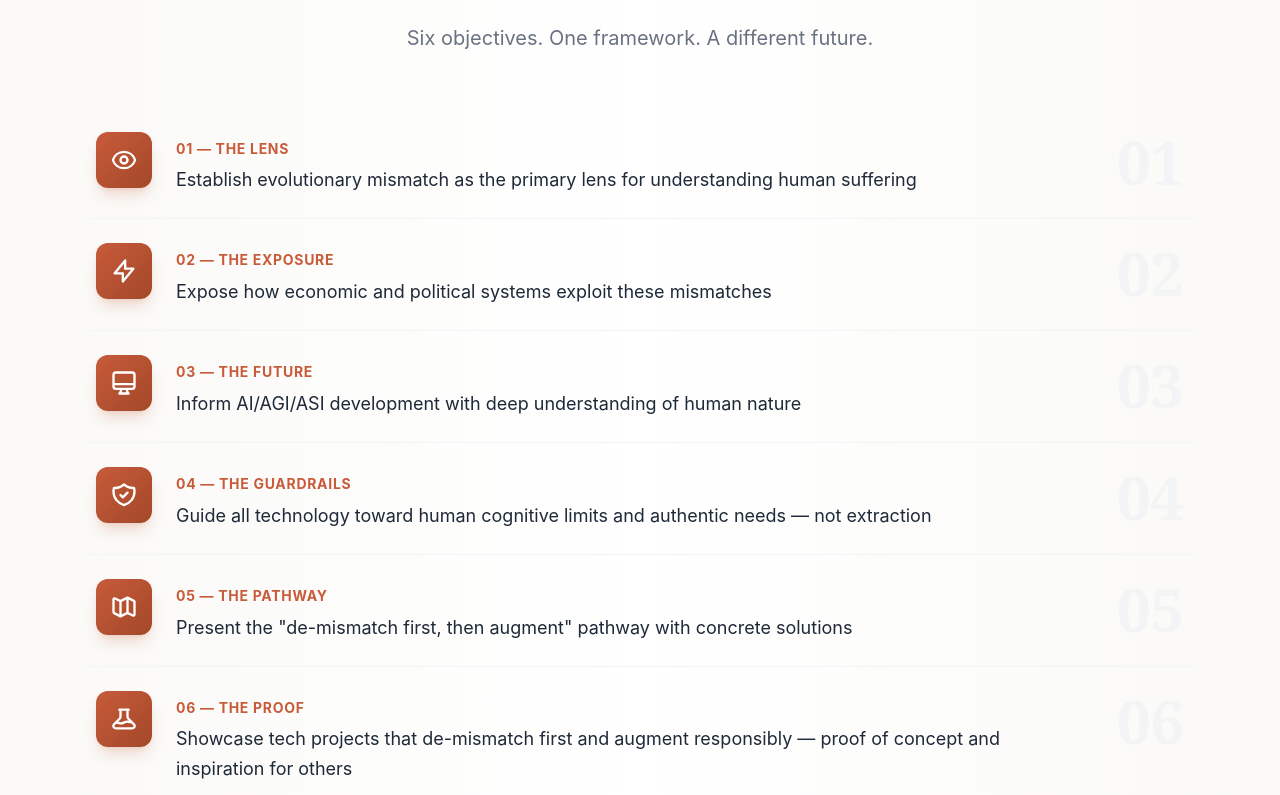
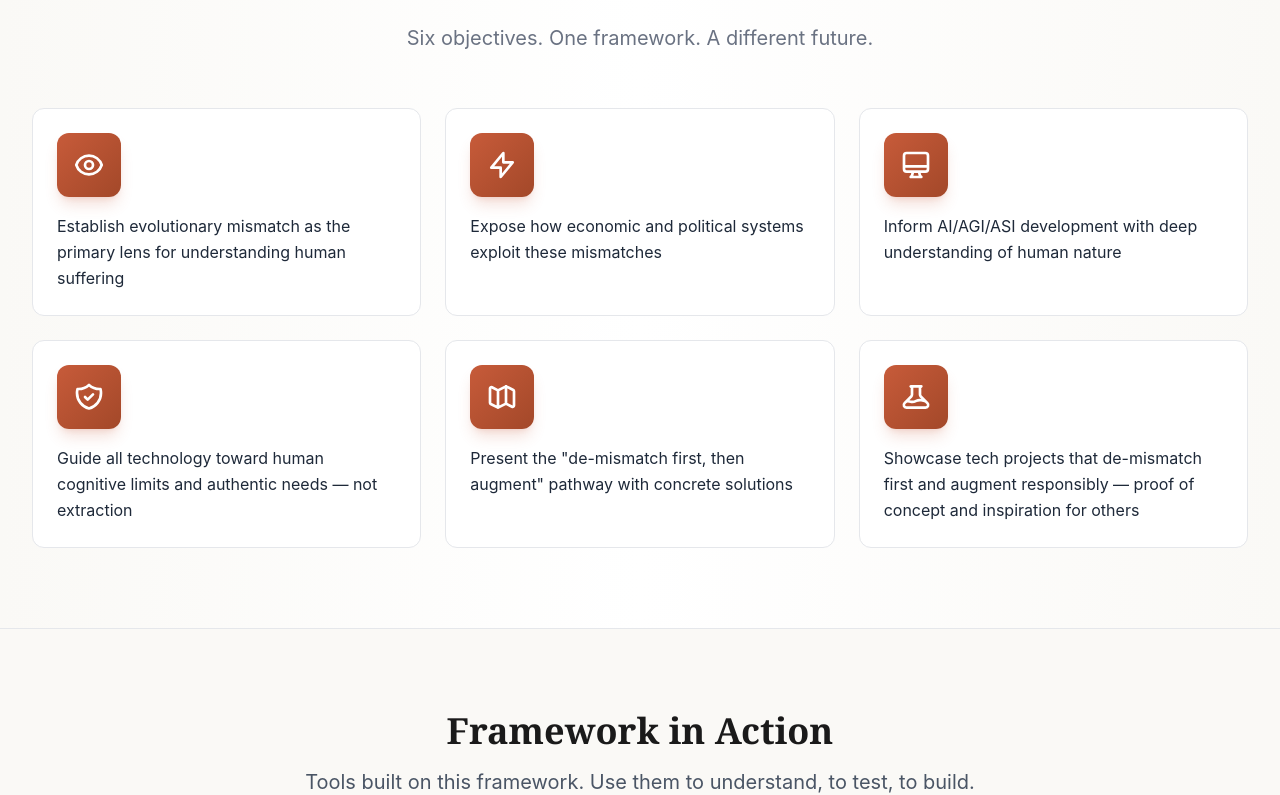
Before and after one commit to MaartenRischen/demismatch, a Next.js app: page / in a window 1280 px wide. Shown: the part 827-1622 px from the top of the page. Built offline with nearby package versions, Linux system fonts and the light colour scheme.

Commit message:
Redesign goals section: horizontal grid layout, individual frames, remove titles

```diff
--- a/src/app/page.tsx
+++ b/src/app/page.tsx
@@ -22,9 +22,9 @@ export default function Home() {
         </p>
       </section>
 
-      {/* GOALS Section - Light with Graphics */}
+      {/* GOALS Section - Horizontal Cards */}
       <section className="relative py-20 bg-gradient-to-r from-[#faf9f6] via-white to-[#faf9f6] border-y border-gray-200">
-        <div className="max-w-6xl mx-auto px-8">
+        <div className="max-w-7xl mx-auto px-8">
           <h2 className="text-4xl md:text-5xl text-gray-900 mb-4 text-center tracking-tight" style={{ fontFamily: 'Georgia, serif' }}>
             The Mission
           </h2>
@@ -32,103 +32,79 @@ export default function Home() {
             Six objectives. One framework. A different future.
           </p>
 
-          {/* Horizontal flow goals */}
-          <div className="space-y-0">
+          {/* Horizontal grid of goal cards */}
+          <div className="grid grid-cols-1 md:grid-cols-2 lg:grid-cols-3 gap-6">
             {/* Goal 1 */}
-            <div className="flex items-start gap-6 py-6 border-b border-gray-100 group hover:bg-white/80 px-4 -mx-4 rounded-lg transition-colors">
-              <div className="flex-shrink-0 w-14 h-14 rounded-xl bg-gradient-to-br from-[#c75b3a] to-[#a34829] flex items-center justify-center shadow-lg shadow-[#c75b3a]/20">
-                <svg className="w-7 h-7 text-white" fill="none" viewBox="0 0 24 24" stroke="currentColor" strokeWidth={2}>
+            <div className="bg-white rounded-xl border border-gray-200 p-6 hover:shadow-lg transition-all group">
+              <div className="w-16 h-16 rounded-xl bg-gradient-to-br from-[#c75b3a] to-[#a34829] flex items-center justify-center shadow-lg shadow-[#c75b3a]/20 mb-4">
+                <svg className="w-8 h-8 text-white" fill="none" viewBox="0 0 24 24" stroke="currentColor" strokeWidth={2}>
                   <path strokeLinecap="round" strokeLinejoin="round" d="M15 12a3 3 0 11-6 0 3 3 0 016 0z" />
                   <path strokeLinecap="round" strokeLinejoin="round" d="M2.458 12C3.732 7.943 7.523 5 12 5c4.478 0 8.268 2.943 9.542 7-1.274 4.057-5.064 7-9.542 7-4.477 0-8.268-2.943-9.542-7z" />
                 </svg>
               </div>
-              <div className="flex-1 pt-1">
-                <span className="text-sm font-bold text-[#c75b3a] uppercase tracking-wider">01 — The Lens</span>
-                <p className="text-lg text-gray-800 mt-1 leading-relaxed">
+              <p className="text-base text-gray-800 leading-relaxed">
                 Establish evolutionary mismatch as the primary lens for understanding human suffering
               </p>
             </div>
-              <div className="hidden md:block flex-shrink-0 text-6xl font-black text-gray-100 group-hover:text-[#c75b3a]/10 transition-colors" style={{ fontFamily: 'Georgia, serif' }}>01</div>
-            </div>
 
             {/* Goal 2 */}
-            <div className="flex items-start gap-6 py-6 border-b border-gray-100 group hover:bg-white/80 px-4 -mx-4 rounded-lg transition-colors">
-              <div className="flex-shrink-0 w-14 h-14 rounded-xl bg-gradient-to-br from-[#c75b3a] to-[#a34829] flex items-center justify-center shadow-lg shadow-[#c75b3a]/20">
-                <svg className="w-7 h-7 text-white" fill="none" viewBox="0 0 24 24" stroke="currentColor" strokeWidth={2}>
+            <div className="bg-white rounded-xl border border-gray-200 p-6 hover:shadow-lg transition-all group">
+              <div className="w-16 h-16 rounded-xl bg-gradient-to-br from-[#c75b3a] to-[#a34829] flex items-center justify-center shadow-lg shadow-[#c75b3a]/20 mb-4">
+                <svg className="w-8 h-8 text-white" fill="none" viewBox="0 0 24 24" stroke="currentColor" strokeWidth={2}>
                   <path strokeLinecap="round" strokeLinejoin="round" d="M13 10V3L4 14h7v7l9-11h-7z" />
                 </svg>
               </div>
-              <div className="flex-1 pt-1">
-                <span className="text-sm font-bold text-[#c75b3a] uppercase tracking-wider">02 — The Exposure</span>
-                <p className="text-lg text-gray-800 mt-1 leading-relaxed">
+              <p className="text-base text-gray-800 leading-relaxed">
                 Expose how economic and political systems exploit these mismatches
               </p>
             </div>
-              <div className="hidden md:block flex-shrink-0 text-6xl font-black text-gray-100 group-hover:text-[#c75b3a]/10 transition-colors" style={{ fontFamily: 'Georgia, serif' }}>02</div>
-            </div>
 
             {/* Goal 3 */}
-            <div className="flex items-start gap-6 py-6 border-b border-gray-100 group hover:bg-white/80 px-4 -mx-4 rounded-lg transition-colors">
-              <div className="flex-shrink-0 w-14 h-14 rounded-xl bg-gradient-to-br from-[#c75b3a] to-[#a34829] flex items-center justify-center shadow-lg shadow-[#c75b3a]/20">
-                <svg className="w-7 h-7 text-white" fill="none" viewBox="0 0 24 24" stroke="currentColor" strokeWidth={2}>
+            <div className="bg-white rounded-xl border border-gray-200 p-6 hover:shadow-lg transition-all group">
+              <div className="w-16 h-16 rounded-xl bg-gradient-to-br from-[#c75b3a] to-[#a34829] flex items-center justify-center shadow-lg shadow-[#c75b3a]/20 mb-4">
+                <svg className="w-8 h-8 text-white" fill="none" viewBox="0 0 24 24" stroke="currentColor" strokeWidth={2}>
                   <path strokeLinecap="round" strokeLinejoin="round" d="M9.75 17L9 20l-1 1h8l-1-1-.75-3M3 13h18M5 17h14a2 2 0 002-2V5a2 2 0 00-2-2H5a2 2 0 00-2 2v10a2 2 0 002 2z" />
                 </svg>
               </div>
-              <div className="flex-1 pt-1">
-                <span className="text-sm font-bold text-[#c75b3a] uppercase tracking-wider">03 — The Future</span>
-                <p className="text-lg text-gray-800 mt-1 leading-relaxed">
+              <p className="text-base text-gray-800 leading-relaxed">
                 Inform AI/AGI/ASI development with deep understanding of human nature
               </p>
             </div>
-              <div className="hidden md:block flex-shrink-0 text-6xl font-black text-gray-100 group-hover:text-[#c75b3a]/10 transition-colors" style={{ fontFamily: 'Georgia, serif' }}>03</div>
-            </div>
 
             {/* Goal 4 */}
-            <div className="flex items-start gap-6 py-6 border-b border-gray-100 group hover:bg-white/80 px-4 -mx-4 rounded-lg transition-colors">
-              <div className="flex-shrink-0 w-14 h-14 rounded-xl bg-gradient-to-br from-[#c75b3a] to-[#a34829] flex items-center justify-center shadow-lg shadow-[#c75b3a]/20">
-                <svg className="w-7 h-7 text-white" fill="none" viewBox="0 0 24 24" stroke="currentColor" strokeWidth={2}>
+            <div className="bg-white rounded-xl border border-gray-200 p-6 hover:shadow-lg transition-all group">
+              <div className="w-16 h-16 rounded-xl bg-gradient-to-br from-[#c75b3a] to-[#a34829] flex items-center justify-center shadow-lg shadow-[#c75b3a]/20 mb-4">
+                <svg className="w-8 h-8 text-white" fill="none" viewBox="0 0 24 24" stroke="currentColor" strokeWidth={2}>
                   <path strokeLinecap="round" strokeLinejoin="round" d="M9 12l2 2 4-4m5.618-4.016A11.955 11.955 0 0112 2.944a11.955 11.955 0 01-8.618 3.04A12.02 12.02 0 003 9c0 5.591 3.824 10.29 9 11.622 5.176-1.332 9-6.03 9-11.622 0-1.042-.133-2.052-.382-3.016z" />
                 </svg>
               </div>
-              <div className="flex-1 pt-1">
-                <span className="text-sm font-bold text-[#c75b3a] uppercase tracking-wider">04 — The Guardrails</span>
-                <p className="text-lg text-gray-800 mt-1 leading-relaxed">
+              <p className="text-base text-gray-800 leading-relaxed">
                 Guide all technology toward human cognitive limits and authentic needs — not extraction
               </p>
             </div>
-              <div className="hidden md:block flex-shrink-0 text-6xl font-black text-gray-100 group-hover:text-[#c75b3a]/10 transition-colors" style={{ fontFamily: 'Georgia, serif' }}>04</div>
-            </div>
 
             {/* Goal 5 */}
-            <div className="flex items-start gap-6 py-6 border-b border-gray-100 group hover:bg-white/80 px-4 -mx-4 rounded-lg transition-colors">
-              <div className="flex-shrink-0 w-14 h-14 rounded-xl bg-gradient-to-br from-[#c75b3a] to-[#a34829] flex items-center justify-center shadow-lg shadow-[#c75b3a]/20">
-                <svg className="w-7 h-7 text-white" fill="none" viewBox="0 0 24 24" stroke="currentColor" strokeWidth={2}>
+            <div className="bg-white rounded-xl border border-gray-200 p-6 hover:shadow-lg transition-all group">
+              <div className="w-16 h-16 rounded-xl bg-gradient-to-br from-[#c75b3a] to-[#a34829] flex items-center justify-center shadow-lg shadow-[#c75b3a]/20 mb-4">
+                <svg className="w-8 h-8 text-white" fill="none" viewBox="0 0 24 24" stroke="currentColor" strokeWidth={2}>
                   <path strokeLinecap="round" strokeLinejoin="round" d="M9 20l-5.447-2.724A1 1 0 013 16.382V5.618a1 1 0 011.447-.894L9 7m0 13l6-3m-6 3V7m6 10l4.553 2.276A1 1 0 0021 18.382V7.618a1 1 0 00-.553-.894L15 4m0 13V4m0 0L9 7" />
                 </svg>
               </div>
-              <div className="flex-1 pt-1">
-                <span className="text-sm font-bold text-[#c75b3a] uppercase tracking-wider">05 — The Pathway</span>
-                <p className="text-lg text-gray-800 mt-1 leading-relaxed">
+              <p className="text-base text-gray-800 leading-relaxed">
                 Present the "de-mismatch first, then augment" pathway with concrete solutions
               </p>
             </div>
-              <div className="hidden md:block flex-shrink-0 text-6xl font-black text-gray-100 group-hover:text-[#c75b3a]/10 transition-colors" style={{ fontFamily: 'Georgia, serif' }}>05</div>
-            </div>
 
             {/* Goal 6 */}
-            <div className="flex items-start gap-6 py-6 group hover:bg-white/80 px-4 -mx-4 rounded-lg transition-colors">
-              <div className="flex-shrink-0 w-14 h-14 rounded-xl bg-gradient-to-br from-[#c75b3a] to-[#a34829] flex items-center justify-center shadow-lg shadow-[#c75b3a]/20">
-                <svg className="w-7 h-7 text-white" fill="none" viewBox="0 0 24 24" stroke="currentColor" strokeWidth={2}>
+            <div className="bg-white rounded-xl border border-gray-200 p-6 hover:shadow-lg transition-all group">
+              <div className="w-16 h-16 rounded-xl bg-gradient-to-br from-[#c75b3a] to-[#a34829] flex items-center justify-center shadow-lg shadow-[#c75b3a]/20 mb-4">
+                <svg className="w-8 h-8 text-white" fill="none" viewBox="0 0 24 24" stroke="currentColor" strokeWidth={2}>
                   <path strokeLinecap="round" strokeLinejoin="round" d="M19.428 15.428a2 2 0 00-1.022-.547l-2.387-.477a6 6 0 00-3.86.517l-.318.158a6 6 0 01-3.86.517L6.05 15.21a2 2 0 00-1.806.547M8 4h8l-1 1v5.172a2 2 0 00.586 1.414l5 5c1.26 1.26.367 3.414-1.415 3.414H4.828c-1.782 0-2.674-2.154-1.414-3.414l5-5A2 2 0 009 10.172V5L8 4z" />
                 </svg>
               </div>
-              <div className="flex-1 pt-1">
-                <span className="text-sm font-bold text-[#c75b3a] uppercase tracking-wider">06 — The Proof</span>
-                <p className="text-lg text-gray-800 mt-1 leading-relaxed">
+              <p className="text-base text-gray-800 leading-relaxed">
                 Showcase tech projects that de-mismatch first and augment responsibly — proof of concept and inspiration for others
               </p>
-              </div>
-              <div className="hidden md:block flex-shrink-0 text-6xl font-black text-gray-100 group-hover:text-[#c75b3a]/10 transition-colors" style={{ fontFamily: 'Georgia, serif' }}>06</div>
             </div>
           </div>
         </div>
```
Lines whose indentation alone changed are shown as unchanged.
